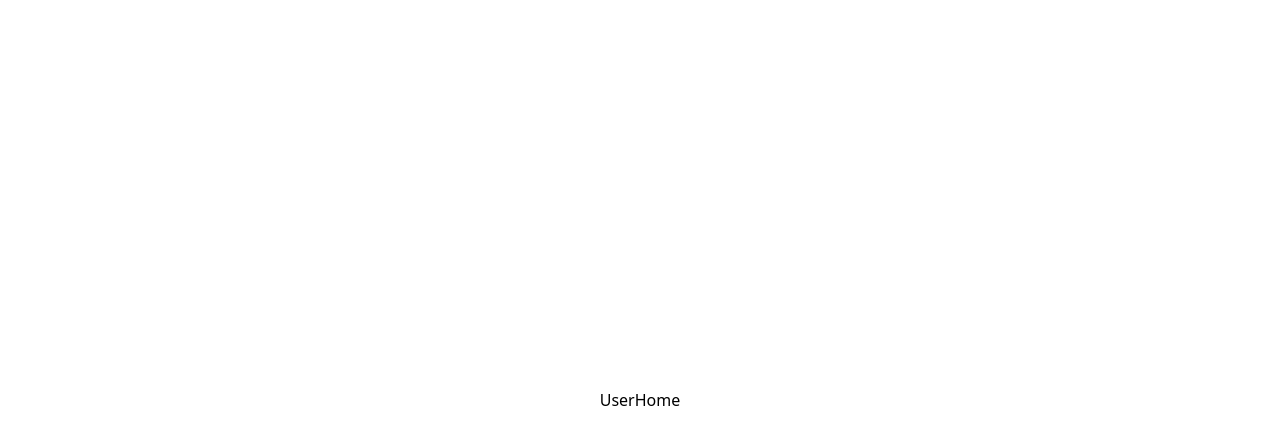
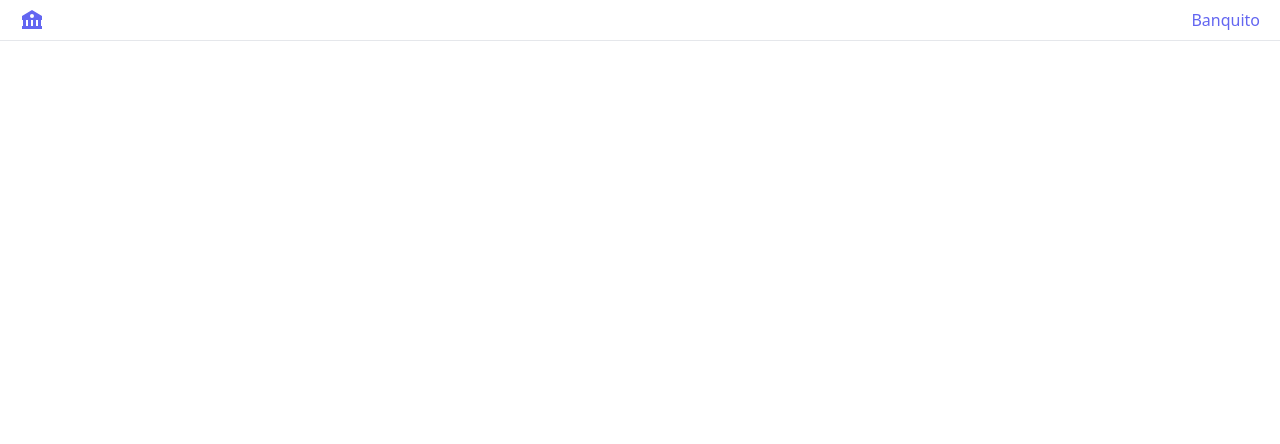
Before and after one commit to Apoquinto/Banquito, a Vue app: page / in a window 1280 px wide. Shown: the top 444 px of the page. Built offline with nearby package versions, Linux system fonts and the light colour scheme.

Commit message:
feat(pages): decople home page structure

```diff
--- a/src/components/UserResume.vue
+++ b/src/components/UserResume.vue
@@ -8,7 +8,7 @@
 </script>
 
 <template>
-  <main class="grid place-items-center w-screen h-screen">
+  <main class="grid place-items-center w-full h-full">
     UserHome
   </main>
 </template>
--- a/src/pages/Home.vue
+++ b/src/pages/Home.vue
@@ -1,15 +1,19 @@
 <script setup lang="ts">
+import Header from '../components/Header.vue';
 import SplashScreen from '../components/SplashScreen.vue';
 import { defineAsyncComponent } from 'vue'
+import MenuLayout from "../layouts/MenuLayout.vue"
 
 const UserResume = defineAsyncComponent(() => import('../components/UserResume.vue'))
 </script>
 
 <template>
-  <Suspense>
-    <UserResume/>
-    <template #fallback>
-      <SplashScreen/>
+  <MenuLayout>
+    <template #header>
+      <Header/>
     </template>
-  </Suspense>
+    <template #default>
+      <UserResume/>
+    </template>
+  </MenuLayout>
 </template>
```
